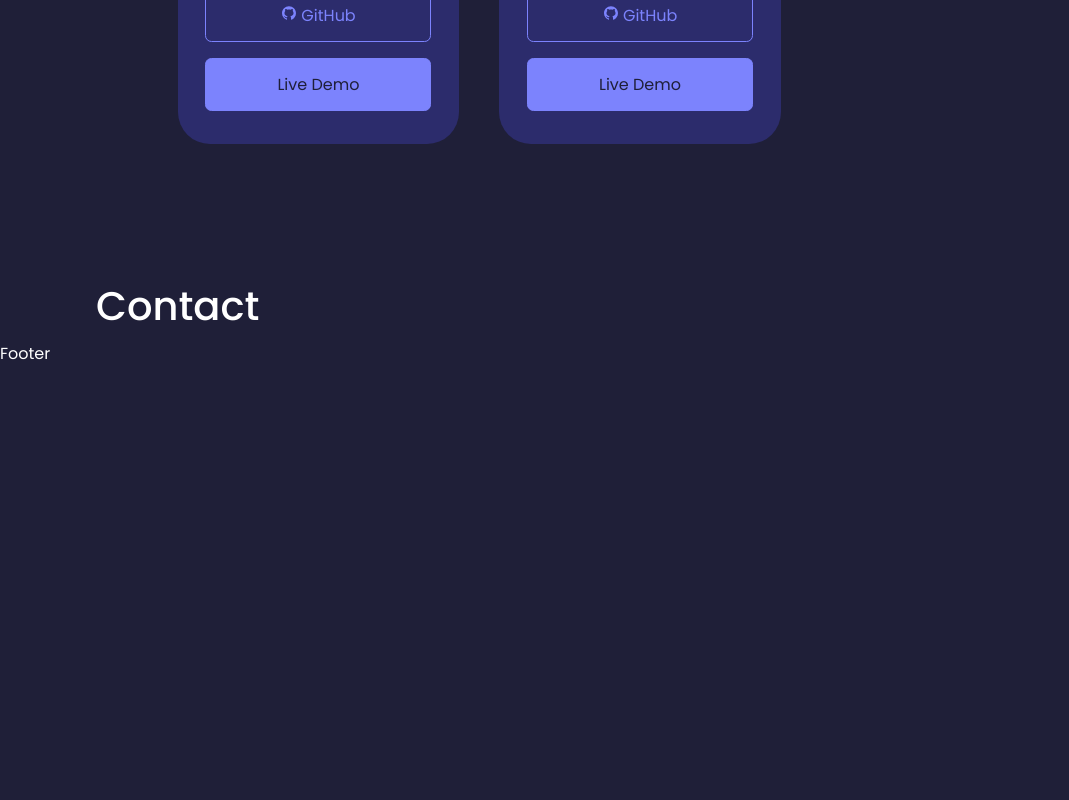
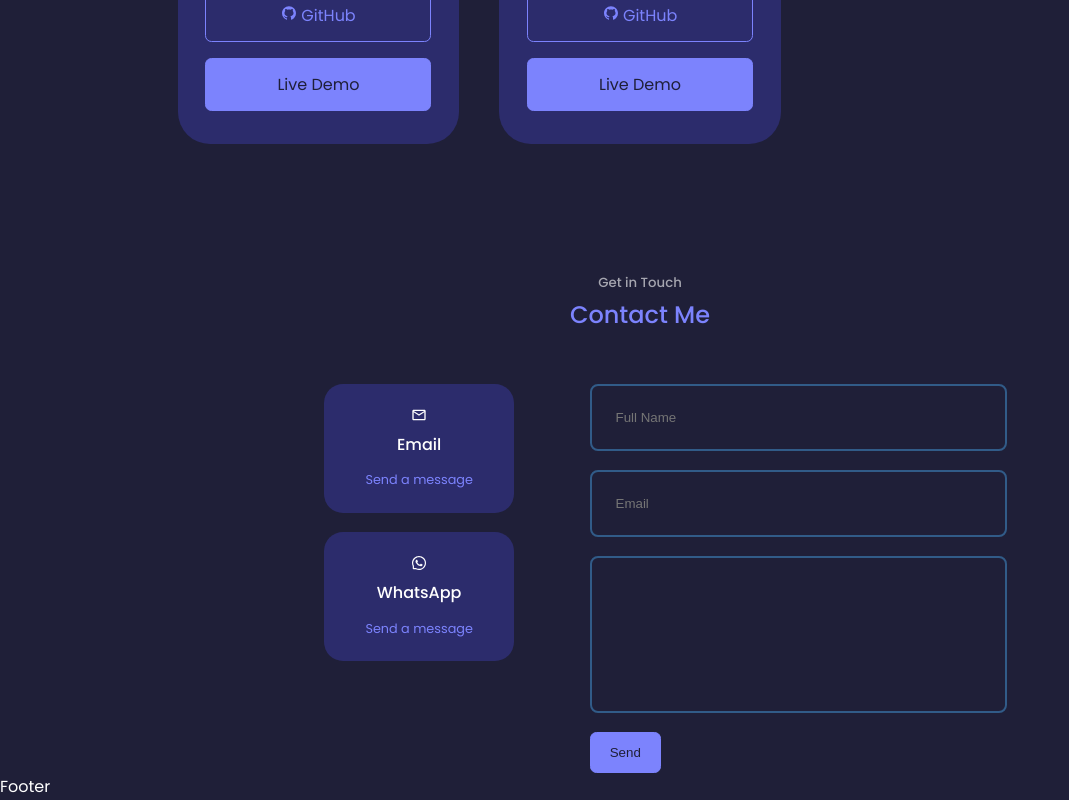
Before and after one commit to MDReed2/rcw-portfolio-react, a React (Create React App) app: page / in a window 1280 px wide. Shown: the part 2058-2858 px from the top of the page, without its empty margins (0-1069 px from the left). Before the commit the page ends 2425 px from the top, so only its background shows below. Built offline with nearby package versions, Linux system fonts and the light colour scheme.

Commit message:
Contact sectioni- JSX and styling

```diff
--- a/package.json
+++ b/package.json
@@ -13,6 +13,7 @@
     "chalk": "^2.4.2",
     "dotenv": "^8.2.0",
     "dotenv-expand": "^5.1.0",
+    "emailjs": "^3.7.0",
     "fs-extra": "^9.1.0",
     "gh-pages": "^3.2.3",
     "object-assign": "^4.1.1",
--- a/src/components/contact/Contact.jsx
+++ b/src/components/contact/Contact.jsx
@@ -1,10 +1,51 @@
-import React from 'react'
+import React, { useRef } from 'react'
+import emailjs from '@emailjs/browser'
 import './contact.scss'
+import { MdOutlineEmail } from 'react-icons/md'
+import { AiOutlineWhatsApp } from 'react-icons/ai'
 
 const Contact = () => {
+  const form = useRef()
+
+  // const sendEmail = (event) => {
+  //   event.preventDefault()
+
+  //   emailjs.sendForm('YOUR_SERVICE_ID', 'YOUR_TEMPLATE_ID', form.current, 'YOUR_USER_ID')
+  //     .then((result) => {
+
+  //     })
+  // }
+
   return (
     <section id='contact'>
-      <h1>Contact</h1>
+      <h5>Get in Touch</h5>
+      <h2>Contact Me</h2>
+      <div className="container contact__container">
+        <div className="contact__options">
+          <article className='contact__option'>
+            <MdOutlineEmail className='contact__option-icon' />
+            <h4>Email</h4>
+            <a href='mailto=meshia.reed@reedcreativewerx.com' target='_blank'>Send a message</a>
+          </article>
+          <article className='contact__option'>
+            <AiOutlineWhatsApp className='contact__option-icon' />
+            <h4>WhatsApp</h4>
+            <a href='https://api.whatsapp.com/send?phone+17736304105' target='_blank'>Send a message</a>
+          </article>
+          {/* <article className='contact__option'>
+            <MdOutlineEmail />
+            <h4></h4>
+            <h5></h5>
+            <a href='https://api.linkedin.com/v2/messages'></a>
+          </article> */}
+        </div>
+        <form action="">
+          <input type="text" name='name' placeholder='Full Name' required />
+          <input type="email" name='email' placeholder='Email' />
+          <textarea name="message" rows="7" required></textarea>
+          <button type='submit' className='btn btn-primary'>Send</button>
+        </form>
+      </div>
     </section>
   )
 }
--- a/src/components/contact/contact.scss
+++ b/src/components/contact/contact.scss
@@ -0,0 +1,72 @@
+@import "../../index.scss";
+
+.container.contact__container {
+  width: 58%;
+  display: grid;
+  grid-template-columns: 30% 58%;
+  gap: 12%;
+
+  .contact__options {
+    display: flex;
+    flex-direction: column;
+    gap: 1.2rem;
+
+    .contact__option {
+      background: $color-bg-variant;
+      padding: 1.2rem;
+      border: 1px solid transparent;
+      border-radius: 1.2rem;
+      text-align: center;
+      transition: $transition;
+
+      &:hover {
+        background: transparent;
+        border-color: $color-primary-variant;
+      }
+
+      &-icons {
+        font-size: 1.5rem;
+        margin-bottom: 0.5rem;
+      }
+
+      a {
+        margin-top: 0.7rem;
+        display: inline-block;
+        font-size: 0.8rem;
+      }
+    }
+  }
+}
+
+/* ================ FORM ================= */
+form {
+  display: flex;
+  flex-direction: column;
+  gap: 1.2rem;
+
+  input,
+  textarea {
+    background: transparent;
+    color: $color-white;
+    width: 100%;
+    padding: 1.5rem;
+    border: 2px solid $color-primary-variant;
+    border-radius: 0.5rem;
+    resize: none;
+  }
+}
+
+/* ================ MEDIA QUERIES (MEDIUM DEVICES) ================= */
+@media screen and (max-width: 1024px) {
+  .container.contact__container {
+    grid-template-columns: 1fr;
+    gap: 2rem;
+  }
+}
+
+/* ================ MEDIA QUERIES (SMALL DEVICES) ================= */
+@media screen and (max-width: 600px) {
+  .container.contact__container {
+    width: $container-width-sm;
+  }
+}
```
Also changed, not shown: 1 other file (tests, documents, lock files or other folders).
